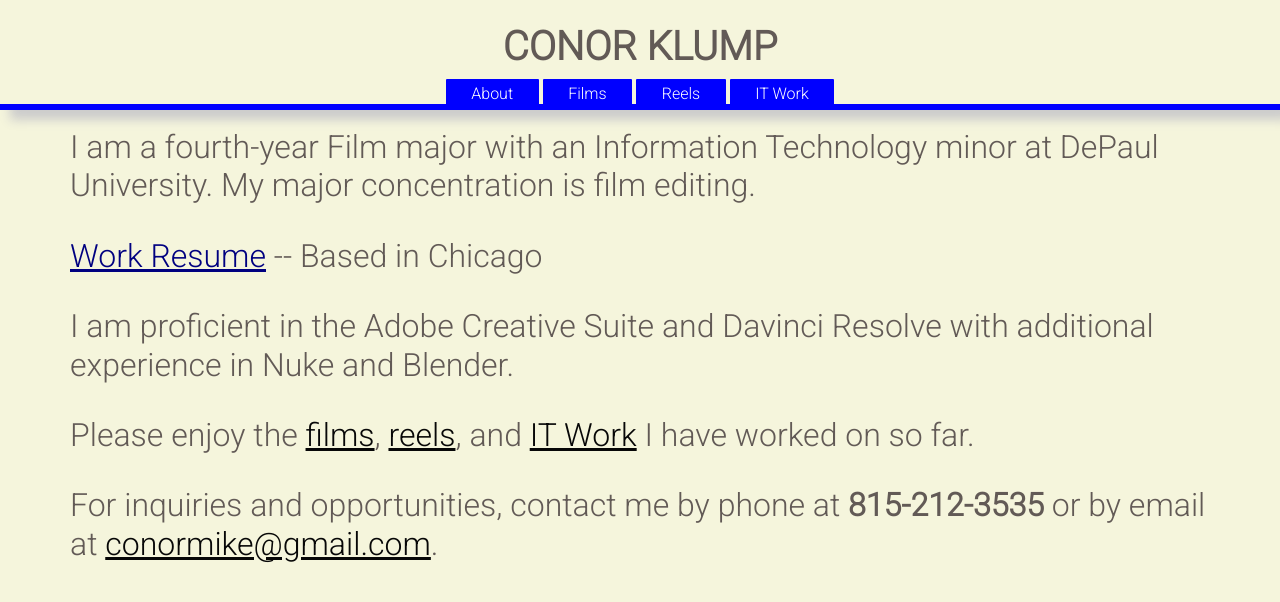
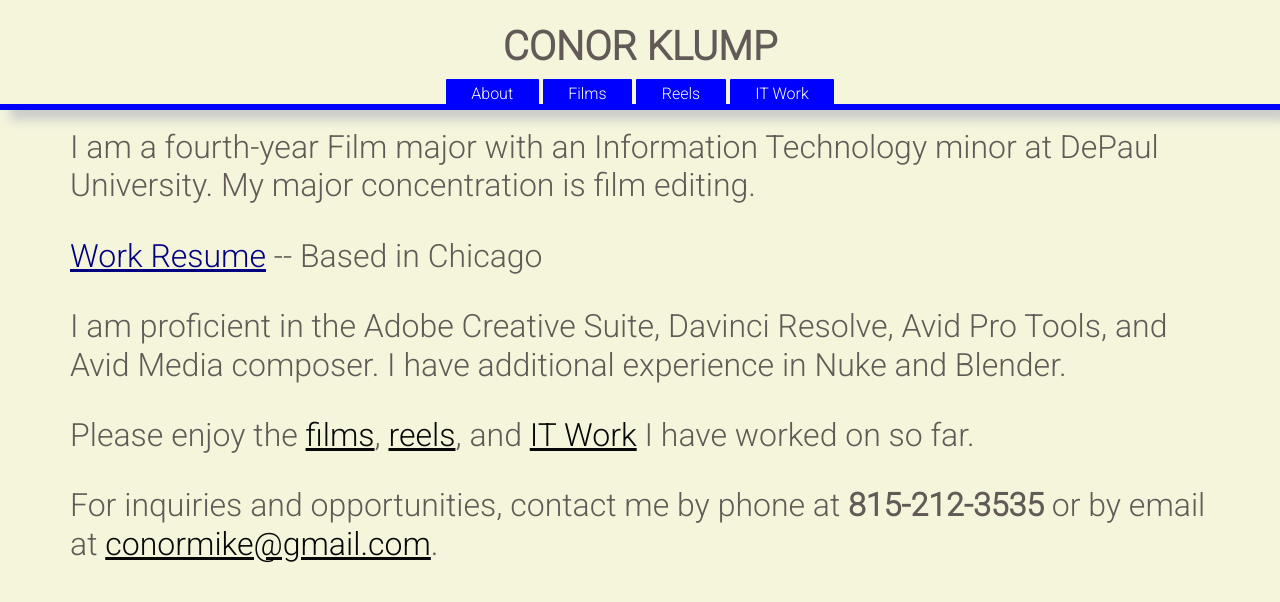
Before and after one commit to klumpra/conor_portfolio_1, a Node server app: page / in a window 1280 px wide. Shown: the top 602 px of the page. Run offline with Node 20, Linux system fonts and the light colour scheme; some libraries are stand-ins or nearby versions; some web fonts are replaced.

Commit message:
added skills to main page

```diff
--- a/views/index.ejs
+++ b/views/index.ejs
@@ -5,7 +5,7 @@
 
         <h2><a target="_blank" href="https://docs.google.com/document/d/12s3whM6eezfJJ7NW5ToSifzx-BISh693MYi6zsarpm8/edit?usp=sharing" style=color:navy> Work Resume</a> -- Based in Chicago</h2><br></h2>
 
-        <h2> I am proficient in the Adobe Creative Suite and Davinci Resolve with additional experience in Nuke and Blender. </h2><br>
+        <h2> I am proficient in the Adobe Creative Suite, Davinci Resolve, Avid Pro Tools, and Avid Media composer. I have additional experience in Nuke and Blender. </h2><br>
 
         <h2> Please enjoy the <a href="films"> films</a>, <a  href="reels">reels</a>, and <a href="itwork">IT Work</a> I have worked on so far.</h2><br>
 
```
